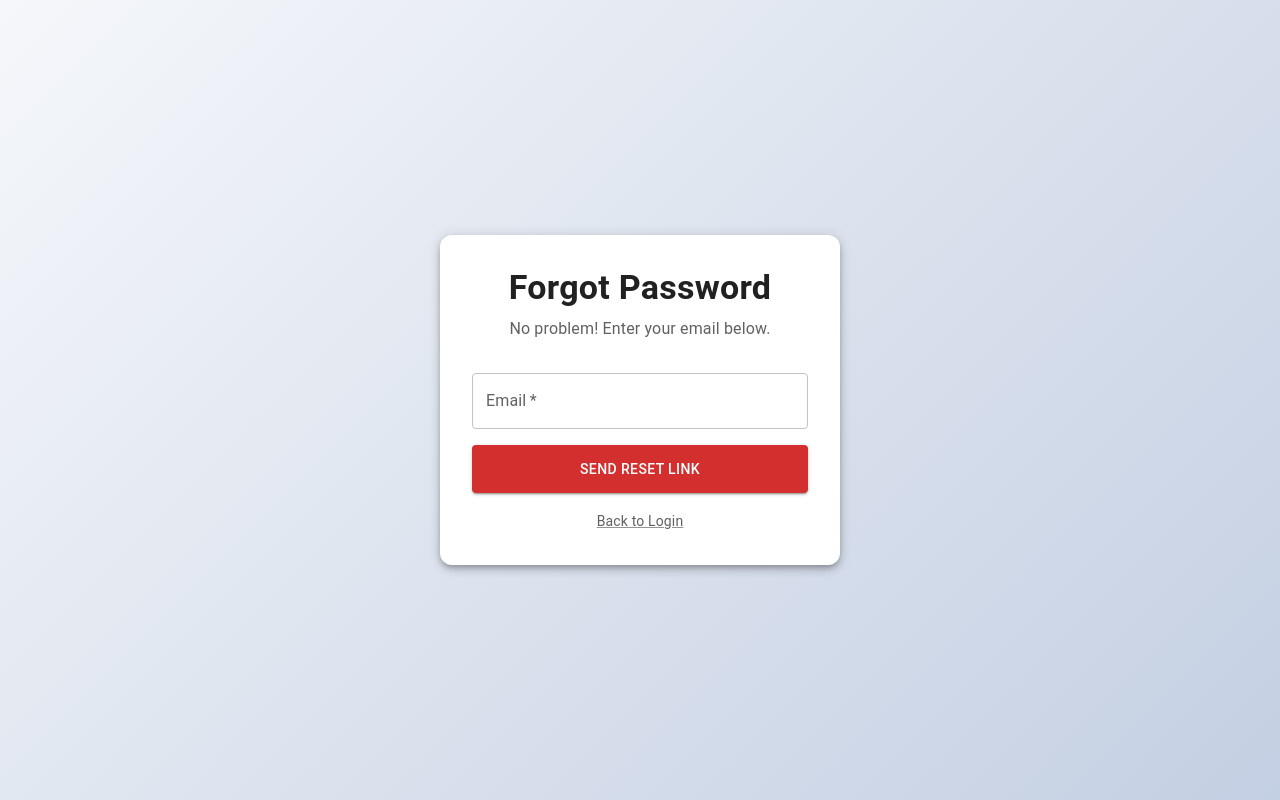
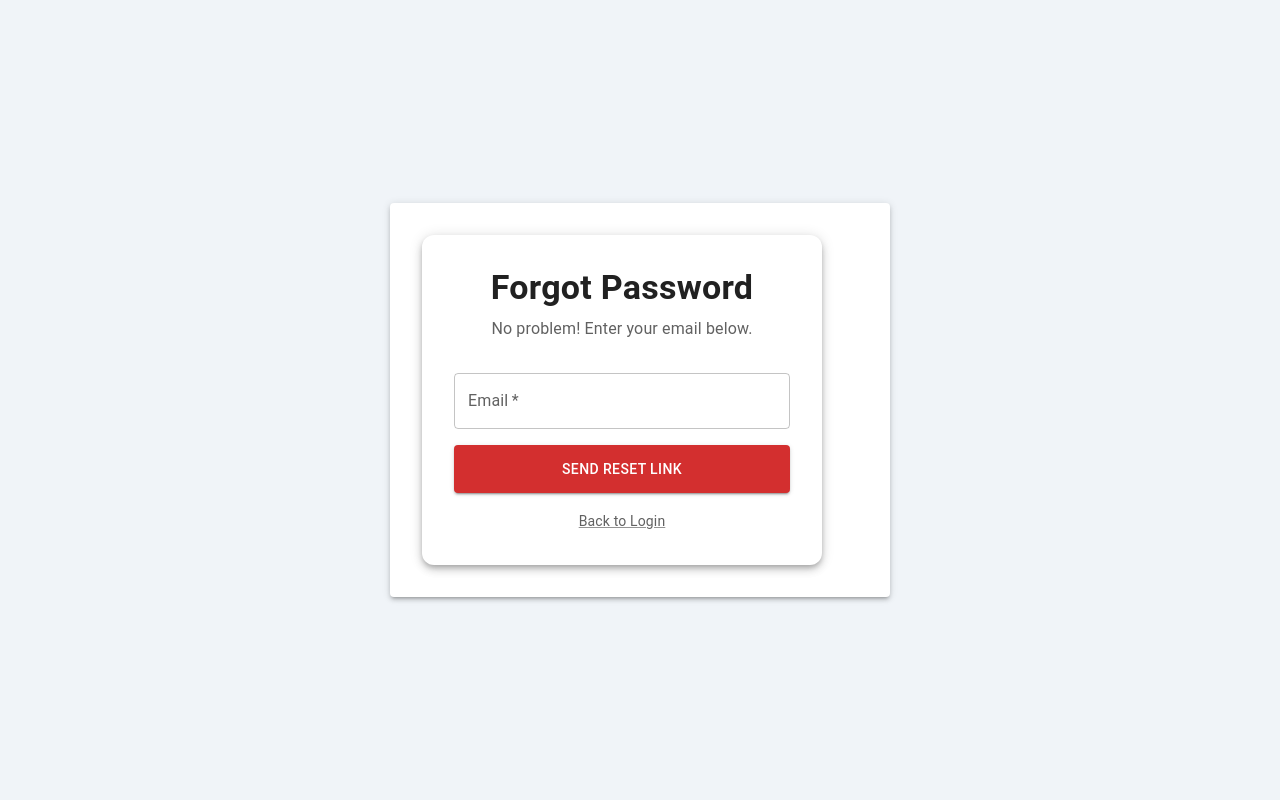
Before and after one commit to Harshithk951/To-Do-Full-Stack, a React (Create React App) app: page /forgot-password in a window 1280 px wide. Built offline with nearby package versions, Linux system fonts and the light colour scheme; the HTML template or start-up script is replaced by a standard one.

Commit message:
Fix: Add Aiven CA certificate for SSL database connection

```diff
--- a/src/App.js
+++ b/src/App.js
@@ -1,3 +1,4 @@
+
 import React from 'react';
 import { BrowserRouter as Router, Routes, Route, Navigate } from 'react-router-dom';
 import { CssBaseline } from '@mui/material';
@@ -31,8 +32,9 @@ const AppContent = () => {
       <ToastContainer theme={themeMode} position="bottom-right" autoClose={3000} />
       <Router>
         <Routes>
-          <Route path="/login" element={<AuthLayout><Login /></AuthLayout>} />
-          <Route path="/register" element={<AuthLayout><Register /></AuthLayout>} />
+          <Route path="/login" element={<Login />} />
+          <Route path="/register" element={<Register />} />
+
           <Route path="/forgot-password" element={<AuthLayout><ForgotPassword /></AuthLayout>} />
           <Route path="/reset-password/:token" element={<AuthLayout><ResetPassword /></AuthLayout>} />
           <Route
--- a/src/components/AuthLayout.js
+++ b/src/components/AuthLayout.js
@@ -1,7 +1,9 @@
+
+
 import React from 'react';
-import { Box } from '@mui/material';
+import { Box, Paper } from '@mui/material';
 
-function AuthLayout({ children }) {
+const AuthLayout = ({ children }) => {
   return (
     <Box
       sx={{
@@ -9,13 +11,21 @@ function AuthLayout({ children }) {
         display: 'flex',
         alignItems: 'center',
         justifyContent: 'center',
-        background: 'linear-gradient(135deg, #f5f7fa 0%, #c3cfe2 100%)',
-        p: 2,
+        backgroundColor: '#f0f4f8',
       }}
     >
-      {children}
+      <Paper
+        elevation={3}
+        sx={{
+          padding: 4,
+          maxWidth: '500px',
+          width: '100%',
+        }}
+      >
+        {children}
+      </Paper>
     </Box>
   );
-}
+};
 
 export default AuthLayout;
--- a/src/components/Login.js
+++ b/src/components/Login.js
@@ -1,3 +1,5 @@
+
+
 import React, { useState } from 'react';
 import { useNavigate, Link as RouterLink } from 'react-router-dom';
 import {
@@ -19,8 +21,8 @@ import { toast } from 'react-toastify';
 const illustrationPath = '/login-illustration.png';
 
 const Login = () => {
-  const [email, setEmail] = useState('mharshithkumar951@gmail.com');
-  const [password, setPassword] = useState('demopassword');
+  const [email, setEmail] = useState('');
+  const [password, setPassword] = useState('');
   const [rememberMe, setRememberMe] = useState(true);
   const [showPassword, setShowPassword] = useState(false);
   const navigate = useNavigate();
@@ -31,7 +33,6 @@ const Login = () => {
   const handleLogin = async (e) => {
     e.preventDefault();
     try {
-
       const response = await fetch(`${process.env.REACT_APP_API_URL}/login`, {
         method: 'POST',
         headers: { 'Content-Type': 'application/json' },
```
Also changed, not shown: 2 other files (tests, documents, lock files or other folders).
